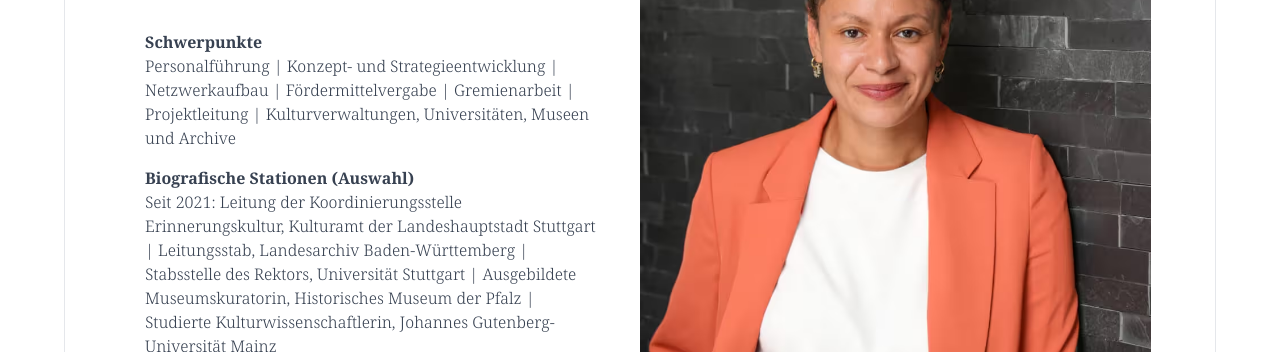
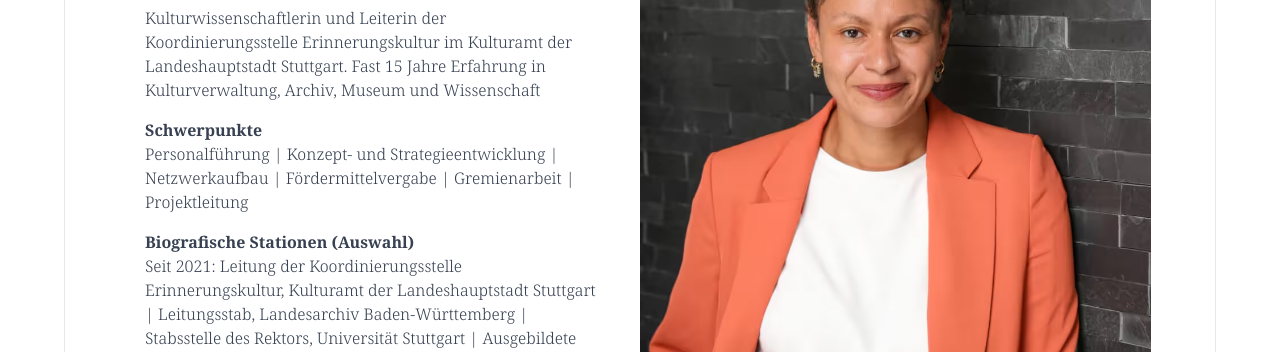
Before and after one commit to nseimu/nseimu.github.io, a website: page index.html in a window 1280 px wide. Shown: the part 179-531 px from the top of the page. Drawn offline with Linux system fonts and the light colour scheme.

Commit message:
Text geändert

```diff
--- a/index.html
+++ b/index.html
@@ -2,7 +2,7 @@
 <html lang="de">
   <head>
     <meta charset="utf-8" />
-    <meta name="description" content="Hallo, mein Name ist Nadine Seidu! Auf dieser Webseite erhalten Sie einen Einblick über die letzten 15 Jahre meines beruflichen Werdegangs und meine Erfahrungen." />
+    <meta name="description" content="Hallo, mein Name ist Nadine Seidu! Ich bin Kulturwissenschaftlerin und Führungskraft mit fast 15 Jahre Erfahrung in Kulturverwaltung, Archiv, Museum und Wissenschaft." />
     <meta name="viewport" content="width=device-width, initial-scale=1.0" />
     <meta property="og:image" content="https://www.nadineseidu.info/img/1724333521397-og.jpg" />
     <meta name="og:site_name" content="Nadine Seidu" />
@@ -47,9 +47,9 @@
       <div class="grid grid-cols-1 md:grid-cols-2 mx-auto w-3xl md:max-w-6xl text-gray-700 md:mt-16 md:border">
         <div class="p-10 md:pb-20 md:pl-20">
           <h2 class="font-bold text-4xl md:text-5xl mb-4">Nadine Seidu</h2>
-          <p class="mb-10 uppercase"></p>
+          <p class="mb-4">Kulturwissenschaftlerin und Leiterin der Koordinierungsstelle Erinnerungskultur im Kulturamt der Landeshauptstadt Stuttgart. Fast 15 Jahre Erfahrung in Kulturverwaltung, Archiv, Museum und Wissenschaft</p>
           <strong class="font-bold">Schwerpunkte</strong>
-          <p class="mb-4">Personalführung | Konzept- und Strategieentwicklung | Netzwerkaufbau | Fördermittelvergabe | Gremienarbeit | Projektleitung | Kulturverwaltungen, Universitäten, Museen und Archive</p>
+          <p class="mb-4">Personalführung | Konzept- und Strategieentwicklung | Netzwerkaufbau | Fördermittelvergabe | Gremienarbeit | Projektleitung</p>
           <strong class="font-bold">Biografische Stationen (Auswahl)</strong>
           <p class="mb-4">Seit 2021: Leitung der Koordinierungsstelle Erinnerungskultur, Kulturamt der Landeshauptstadt Stuttgart | Leitungsstab, Landesarchiv Baden-Württemberg | Stabsstelle des Rektors, Universität Stuttgart | Ausgebildete Museumskuratorin, Historisches Museum der Pfalz | Studierte Kulturwissenschaftlerin, Johannes Gutenberg-Universität Mainz</p>
           <ul class="flex -mx-2.5">
```
